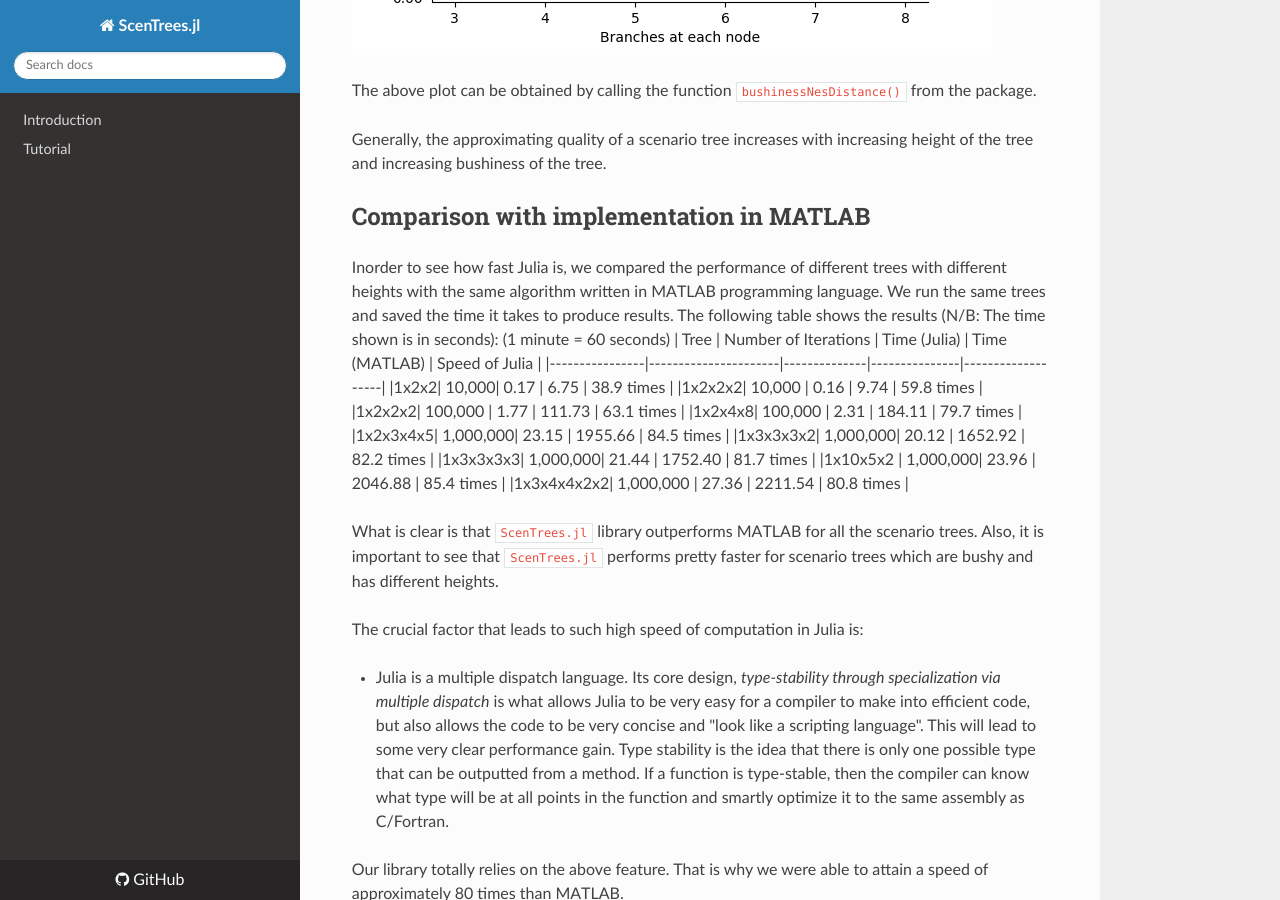
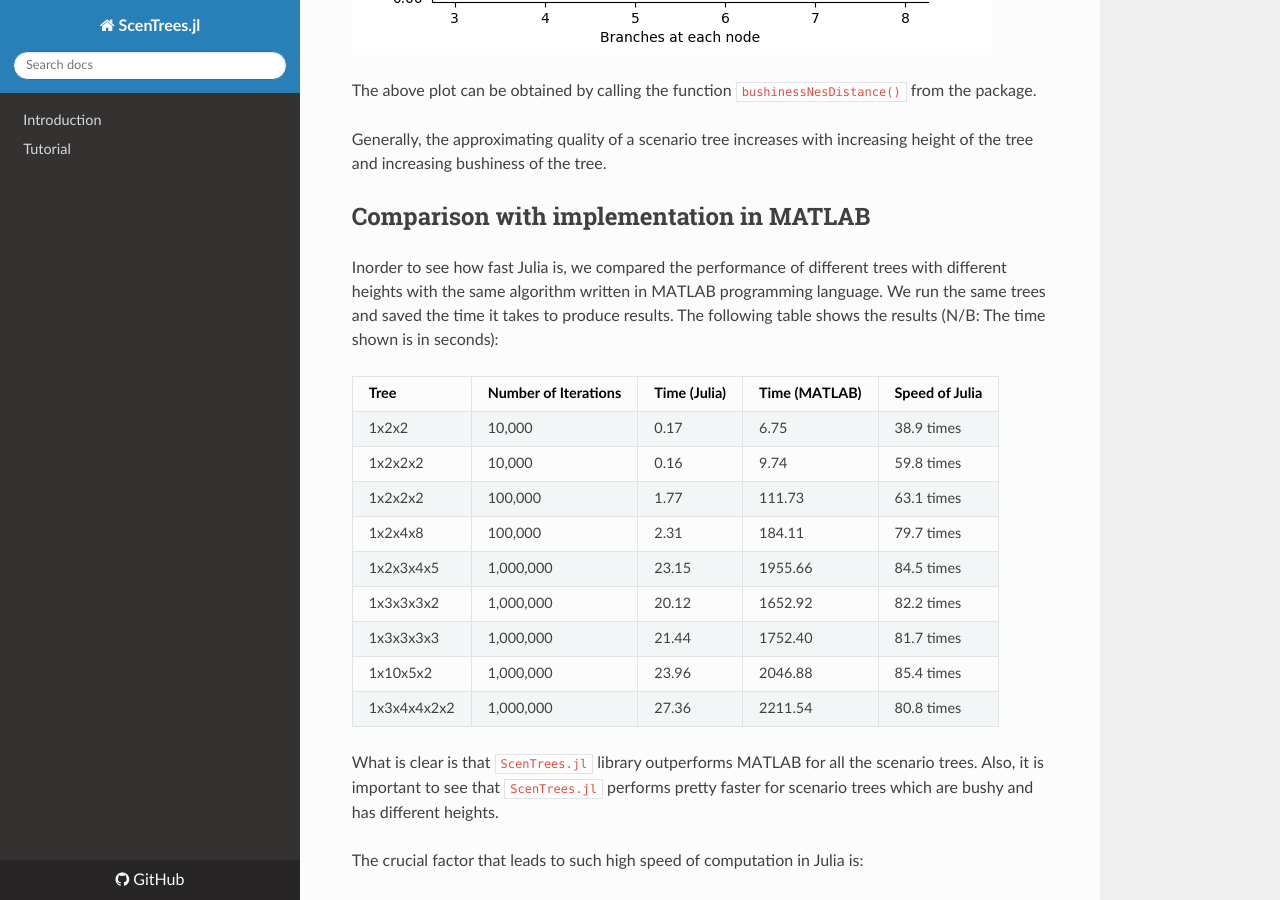
Before and after one commit to kirui93/ScenTrees.jl, an MkDocs documentation site: the page built from docs/src/tutorial/tutorial5.md, in a window 1280 px wide and 900 px high, scrolled down 1635 px. Built offline with MkDocs 1.6.1, drawn with Linux system fonts in a browser that asks for light colours; nearby versions of some CDN libraries; old or Windows-style settings are respelled for this version of MkDocs.

Commit message:
Update tutorial5.md

```diff
--- a/docs/src/tutorial/tutorial5.md
+++ b/docs/src/tutorial/tutorial5.md
@@ -36,7 +36,7 @@ Generally, the approximating quality of a scenario tree increases with increasin
 ## Comparison with implementation in MATLAB
 
 Inorder to see how fast Julia is, we compared the performance of different trees with different heights with the same algorithm written in MATLAB programming language. We run the same trees and saved the time it takes to produce results. The following table shows the results (N/B: The time shown is in seconds):
-(1 minute = 60 seconds)
+
 | Tree           | Number of Iterations | Time (Julia) | Time (MATLAB) | Speed of Julia |
 |----------------|----------------------|--------------|---------------|-------------------|
 |1x2x2| 10,000| 0.17 | 6.75 | 38.9 times |
```
